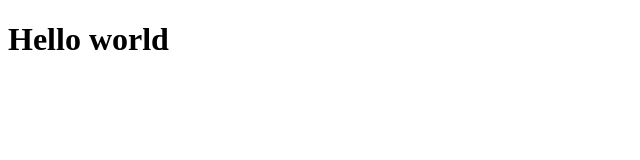
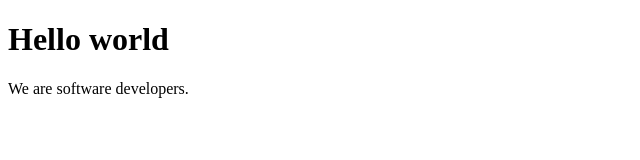
Before and after one commit to brhanuhailu/microprojecttwo, a plain HTML site: page index.html in a window 1280 px wide. Shown: the whole page, without its empty margins (0-640 px from the left). Drawn offline with Linux system fonts and the light colour scheme.

Commit message:
added some code

```diff
--- a/index.html
+++ b/index.html
@@ -8,6 +8,7 @@
 
   <body>
     <h1>Hello world</h1>
+    <p>We are software developers.</p>
 
     <script src="https://cdn.freecodecamp.org/testable-projects-fcc/v1/bundle.js"></script>
 
```
